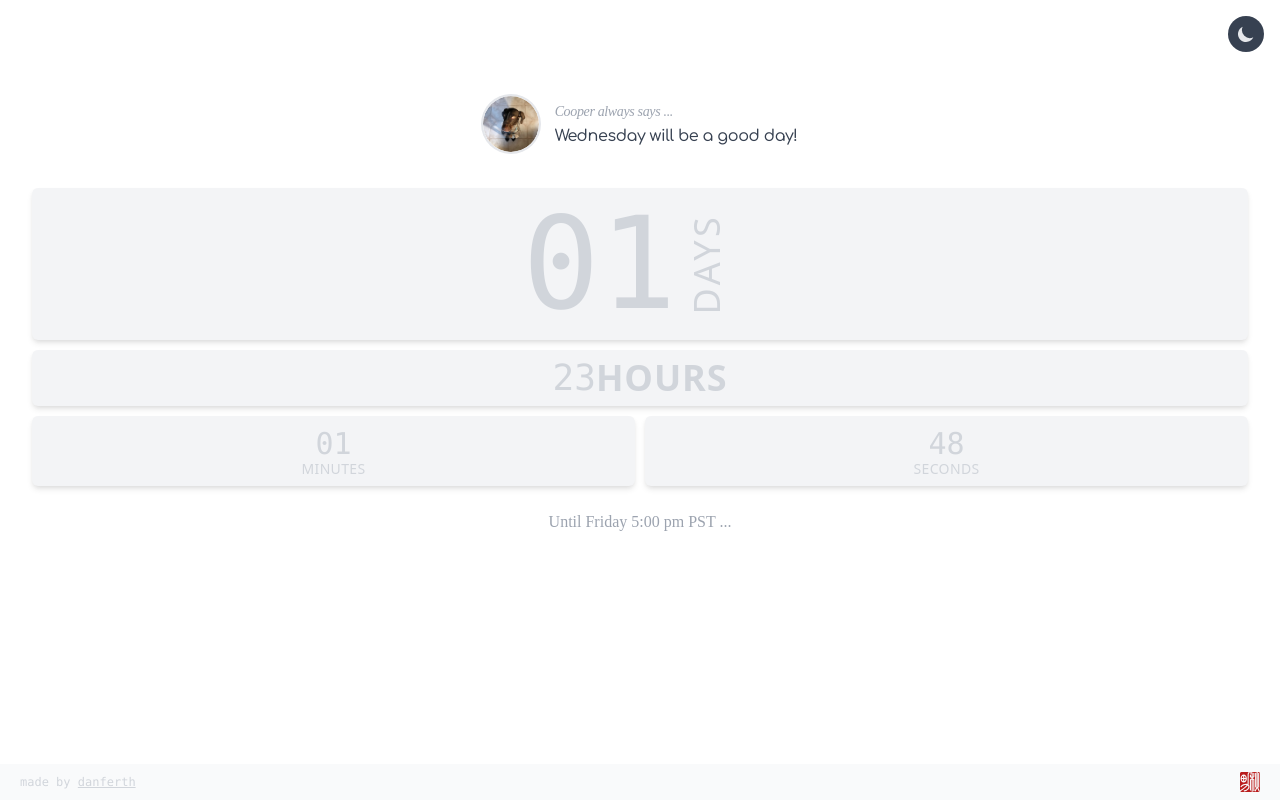
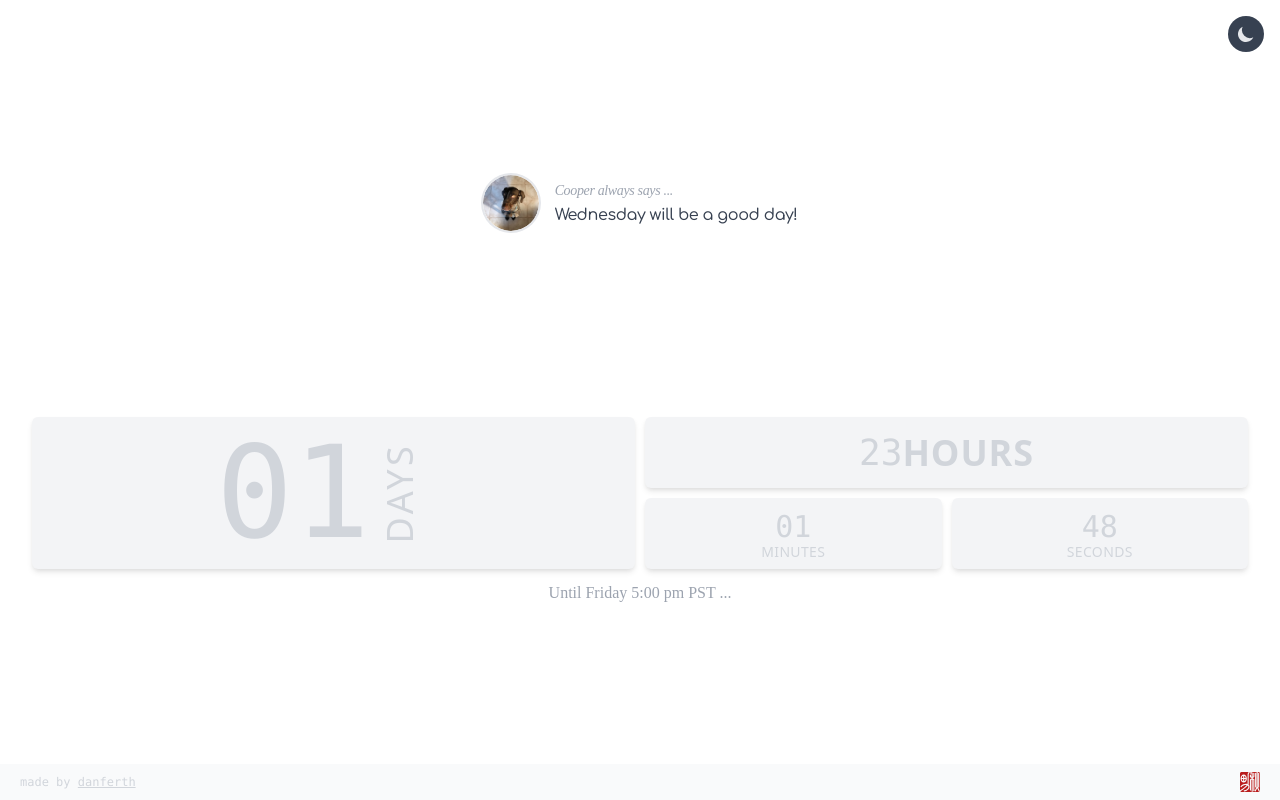
Before and after one commit to danferth/react-friday, a React (Create React App) app: page / in a window 1280 px wide. Built offline with nearby package versions, Linux system fonts and the light colour scheme; a web font is replaced by a local one; what @tailwindcss/typography would draw is missing.

Commit message:
mobile tweeks

```diff
--- a/src/App.js
+++ b/src/App.js
@@ -1,6 +1,6 @@
 import React from "react";
 import Cooper from "./components/Cooper";
-import Card from "./components/card";
+import Card from "./components/Card";
 import Footer from "./components/Footer";
 import DarkSwitch from "./components/DarkBtn";
 import { useTheme } from "./util/ThemeContext";
@@ -10,7 +10,7 @@ const App = () => {
     <React.Fragment>
       <div className={`${dark ? `dark` : ``} flex flex-col min-h-screen`}>
         <DarkSwitch />
-        <div className="flex-grow pt-20 flex flex-col items-center min-w-full z-10 bg-white dark:bg-gray-800 transition">
+        <div className="flex-grow flex flex-col items-center justify-evenly min-w-full z-10 bg-white dark:bg-gray-800 transition">
           <Cooper />
           <Card />
         </div>
--- a/src/components/Cooper.js
+++ b/src/components/Cooper.js
@@ -4,7 +4,7 @@ import { printToday } from "../util/util";
 
 const Cooper = () => {
   return (
-    <div className="flex items-center py-4 px-5 mb-5">
+    <div className="flex items-center py-4 px-5 mb-5 sm:mb-3">
       <div className="relative w-14 h-0 pt-14 rounded-full overflow-hidden ring-2 ring-gray-200 dark:ring-gray-600 transition">
         <img
           src={cooper}
--- a/src/components/card.js
+++ b/src/components/card.js
@@ -5,24 +5,24 @@ const Card = () => {
   const theCount = useRef();
   theCount.current = useCountdown();
   return (
-    <>
-      <div className="grid gap-2.5 grid-cols-2 w-full px-8">
+    <div className="w-full px-8">
+      <div className="grid gap-2.5 grid-cols-2 sm:grid-cols-4 sm:grid-rows-2">
         <Days>{theCount.current.days}</Days>
         <Hours>{theCount.current.hours}</Hours>
         <Minutes>{theCount.current.minutes}</Minutes>
         <Seconds>{theCount.current.seconds}</Seconds>
       </div>
-      <p className="cursive text-center mt-6 text-base font-medium font-serif text-gray-400 dark:text-gray-400 transition">
+      <p className="cursive text-center mt-6 sm:mt-3 text-base font-medium font-serif text-gray-400 dark:text-gray-400 transition">
         Until Friday 5:00 pm PST ...
       </p>
-    </>
+    </div>
   );
 };
 
 const Days = (props) => {
   return (
-    <Wrap col="col-span-2">
-      <div className="flex items-center justify-center py-3">
+    <Wrap grid="col-span-2 sm:col-span-2 sm:row-span-2">
+      <div className="flex items-center justify-center py-3 h-full">
         <span className="text-9xl">{props.children}</span>
         <span className="-ml-5 leading-none text-4xl text-center font-thin font-sans tracking-widest inline-block uppercase transform -rotate-90">
           days
@@ -34,8 +34,8 @@ const Days = (props) => {
 
 const Hours = (props) => {
   return (
-    <Wrap col="col-span-2">
-      <div className="text-center leading-none flex items-center justify-center py-2">
+    <Wrap grid="col-span-2 sm:col-start-3 sm:col-span-2">
+      <div className="text-center leading-none flex items-center justify-center py-2 h-full">
         <span className="text-4xl">{props.children}</span>
         <span className="text-4xl uppercase font-sans font-black tracking-wide">
           hours
@@ -47,8 +47,8 @@ const Hours = (props) => {
 
 const Minutes = (props) => {
   return (
-    <Wrap col="col-span-1">
-      <div className="flex justify-center flex-col items-center py-2.5">
+    <Wrap grid="col-span-1 sm:col-start-3 sm:col-span-1">
+      <div className="flex justify-center flex-col items-center py-2.5 h-full">
         <span className="text-3xl">{props.children}</span>
         <span className="text-sm uppercase font-sans font-light leading-none tracking-wide">
           minutes
@@ -60,8 +60,8 @@ const Minutes = (props) => {
 
 const Seconds = (props) => {
   return (
-    <Wrap col="col-span-1">
-      <div className="flex justify-center flex-col items-center py-2.5">
+    <Wrap grid="col-span-1 sm:col-start-4 sm:col-span-1">
+      <div className="flex justify-center flex-col items-center py-2.5 h-full">
         <span className="text-3xl">{props.children}</span>
         <span className="text-sm uppercase font-sans font-light leading-none tracking-wide">
           seconds
@@ -74,7 +74,7 @@ const Seconds = (props) => {
 const Wrap = (props) => {
   return (
     <div
-      className={`${props.col} rounded-md shadow-md font-mono text-gray-300 bg-gray-100 dark:text-gray-800  dark:bg-gray-700 transition`}
+      className={`${props.grid} rounded-md shadow-md font-mono text-gray-300 bg-gray-100 dark:text-gray-800  dark:bg-gray-700 transition`}
     >
       {props.children}
     </div>
```
